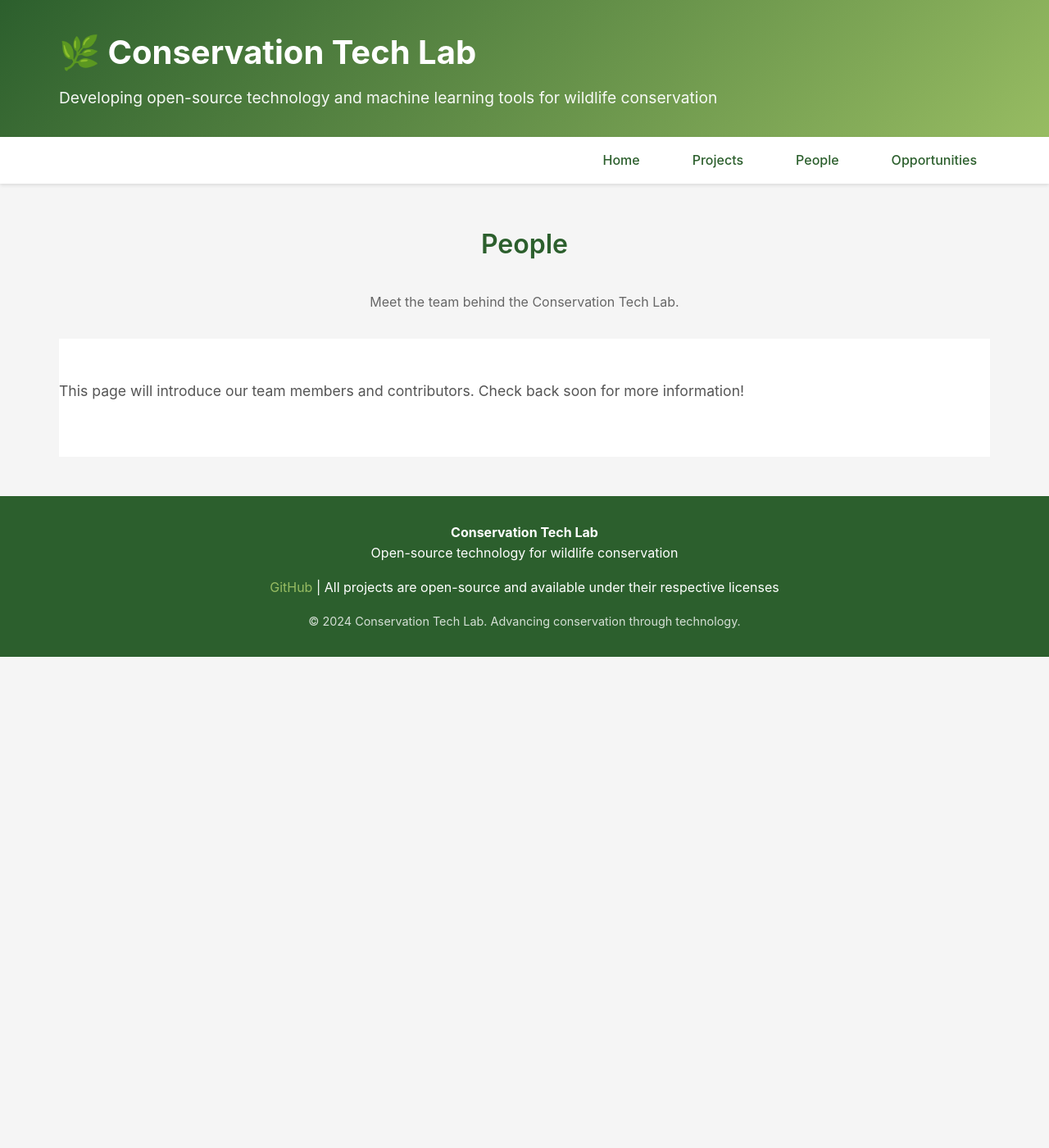
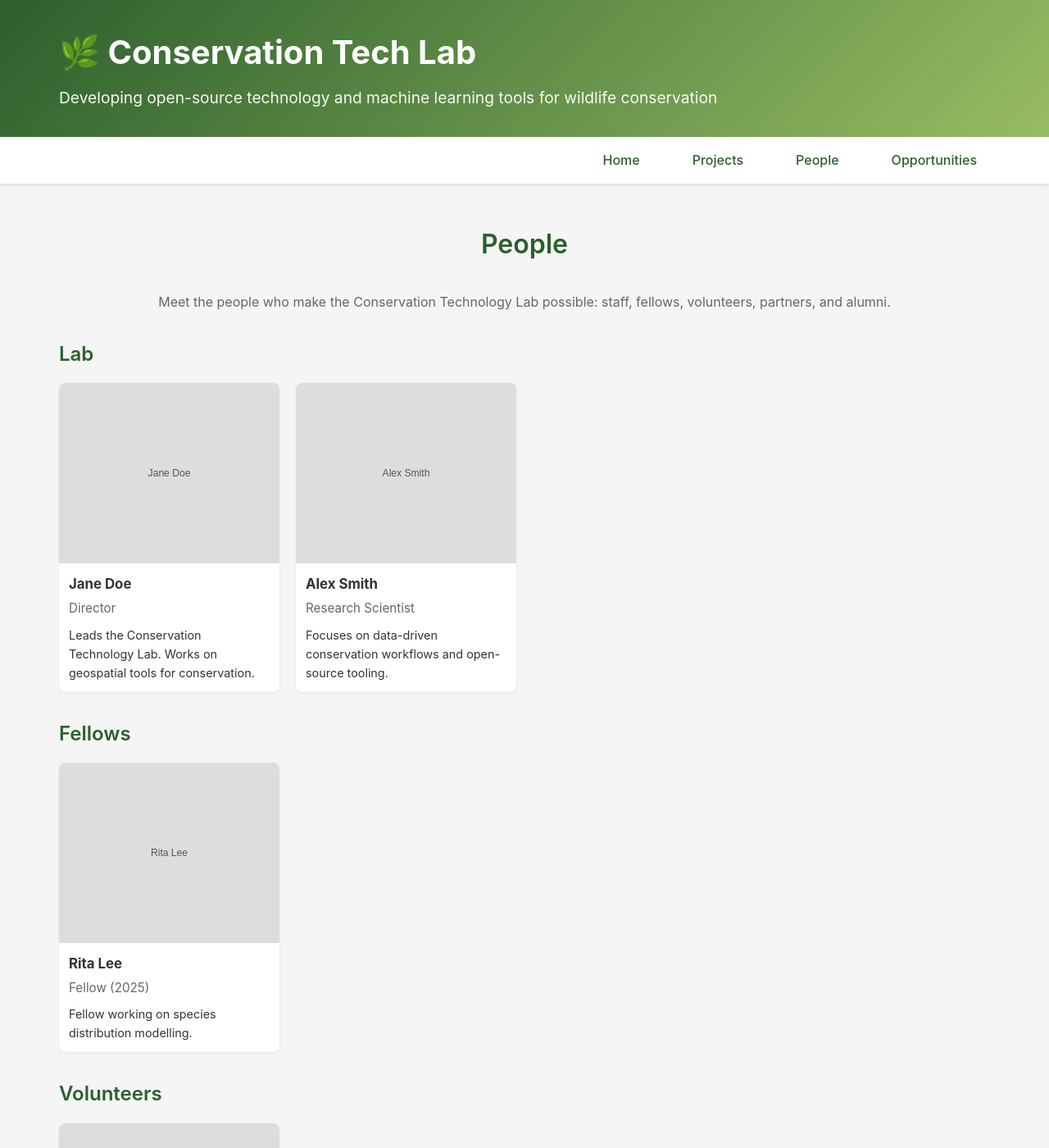
Before and after one commit to conservationtechlab/conservationtechlab.github.io, a Jekyll site: the page built from people.md, in a window 1280 px wide and 1400 px high. Shown: the whole window at 82% size. Built offline with Jekyll 4.4.1, drawn with Linux system fonts in a browser that asks for light colours; some of the changed text lies outside the part shown.

Commit message:
Add People page with data-driven photo cards and placeholder images
Co-authored-by: tkswanson <4371698+tkswanson@users.noreply.github.com>

```diff
--- /dev/null
+++ b/_data/people.yml
@@ -0,0 +1,39 @@
+lab:
+  - id: jane-doe
+    name: Jane Doe
+    role: Director
+    photo: /assets/images/people/jane-doe.svg
+    bio: "Leads the Conservation Technology Lab. Works on geospatial tools for conservation."
+  - id: alex-smith
+    name: Alex Smith
+    role: Research Scientist
+    photo: /assets/images/people/alex-smith.svg
+    bio: "Focuses on data-driven conservation workflows and open-source tooling."
+
+fellows:
+  - id: rita-lee
+    name: Rita Lee
+    role: Fellow (2025)
+    photo: /assets/images/people/rita-lee.svg
+    bio: "Fellow working on species distribution modelling."
+
+volunteers:
+  - id: sam-chen
+    name: Sam Chen
+    role: Volunteer
+    photo: /assets/images/people/sam-chen.svg
+    bio: "Supports community engagement and documentation."
+
+partners:
+  - id: partner-org
+    name: Partner Org
+    role: Organizational Partner
+    photo: /assets/images/people/partner-org.svg
+    bio: "Long-term partner on spatial data interoperability projects."
+
+former_fellows:
+  - id: pat-owen
+    name: Pat Owen
+    role: Fellow (2019-2020)
+    photo: /assets/images/people/pat-owen.svg
+    bio: "Worked on wildfire risk mapping and tools adoption."
--- /dev/null
+++ b/_includes/people-cards.html
@@ -0,0 +1,23 @@
+<div class="people-section">
+  {% if include.title %}
+  <h3 class="people-section__title">{{ include.title }}</h3>
+  {% endif %}
+  <div class="people-grid">
+    {% for person in include.collection %}
+    <article class="person-card" id="{{ person.id }}">
+      <div class="person-card__photo">
+        {% if person.photo %}
+          <img src="{{ person.photo }}" alt="{{ person.name }}">
+        {% else %}
+          <div class="person-card__placeholder" aria-hidden="true"></div>
+        {% endif %}
+      </div>
+      <div class="person-card__content">
+        <h3 class="person-card__name">{{ person.name }}</h3>
+        {% if person.role %}<p class="person-card__role">{{ person.role }}</p>{% endif %}
+        {% if person.bio %}<p class="person-card__bio">{{ person.bio }}</p>{% endif %}
+      </div>
+    </article>
+    {% endfor %}
+  </div>
+</div>
--- a/_layouts/default.html
+++ b/_layouts/default.html
@@ -6,6 +6,7 @@
     <title>{% if page.title %}{{ page.title }} - {% endif %}{{ site.title }}</title>
     <meta name="description" content="{% if page.description %}{{ page.description }}{% else %}{{ site.description }}{% endif %}">
     <link rel="stylesheet" href="{{ '/assets/css/style.css' | relative_url }}">
+    <link rel="stylesheet" href="{{ '/assets/css/people.css' | relative_url }}">
 </head>
 <body>
     <header>
--- /dev/null
+++ b/assets/css/people.css
@@ -0,0 +1,53 @@
+/* Basic responsive grid and card styles for people page */
+.people-section {
+  margin: 2rem 0;
+}
+.people-section__title {
+  font-size: 1.5rem;
+  color: #2c5f2d;
+  margin-bottom: 1rem;
+  font-weight: 600;
+}
+.people-grid {
+  display: grid;
+  grid-template-columns: repeat(auto-fill, minmax(220px, 1fr));
+  gap: 1.25rem;
+  margin: 1rem 0 2rem;
+}
+.person-card {
+  background: var(--card-bg, #fff);
+  border-radius: 8px;
+  box-shadow: 0 1px 4px rgba(0,0,0,0.06);
+  overflow: hidden;
+  display: flex;
+  flex-direction: column;
+  align-items: stretch;
+}
+.person-card__photo img {
+  width: 100%;
+  height: 220px;
+  object-fit: cover;
+  display: block;
+}
+.person-card__content {
+  padding: 0.75rem;
+}
+.person-card__name {
+  margin: 0 0 0.25rem;
+  font-size: 1.05rem;
+}
+.person-card__role {
+  margin: 0 0 0.5rem;
+  color: var(--muted-color, #666);
+  font-size: 0.95rem;
+}
+.person-card__bio {
+  margin: 0;
+  font-size: 0.9rem;
+  color: var(--text-color, #333);
+}
+.person-card__placeholder {
+  width: 100%;
+  height: 220px;
+  background: linear-gradient(90deg,#eee,#f7f7f7);
+}
--- a/people.md
+++ b/people.md
@@ -5,14 +5,19 @@ description: Meet the Conservation Tech Lab team
 ---
 
 <div class="container">
-    <h2 class="section-title">People</h2>
-    <p style="text-align: center; color: #666; margin-bottom: 2rem;">
-        Meet the team behind the Conservation Tech Lab.
-    </p>
+  <h2 class="section-title">People</h2>
+  <p style="text-align: center; color: #666; margin-bottom: 2rem;">
+    Meet the people who make the Conservation Technology Lab possible: staff, fellows, volunteers, partners, and alumni.
+  </p>
 
-    <div class="hero">
-        <p>
-            This page will introduce our team members and contributors. Check back soon for more information!
-        </p>
-    </div>
+  {% comment %}
+    For each group below we call the include that renders a responsive grid of cards.
+    Adjust ordering by editing _data/people.yml
+  {% endcomment %}
+
+  {% include people-cards.html collection=site.data.people.lab title="Lab" %}
+  {% include people-cards.html collection=site.data.people.fellows title="Fellows" %}
+  {% include people-cards.html collection=site.data.people.volunteers title="Volunteers" %}
+  {% include people-cards.html collection=site.data.people.partners title="Partners" %}
+  {% include people-cards.html collection=site.data.people.former_fellows title="Former Fellows" %}
 </div>
```
Also changed, not shown: assets/images/people/alex-smith.svg (added), assets/images/people/jane-doe.svg (added), assets/images/people/partner-org.svg (added), assets/images/people/pat-owen.svg (added), assets/images/people/rita-lee.svg (added), assets/images/people/sam-chen.svg (added).
